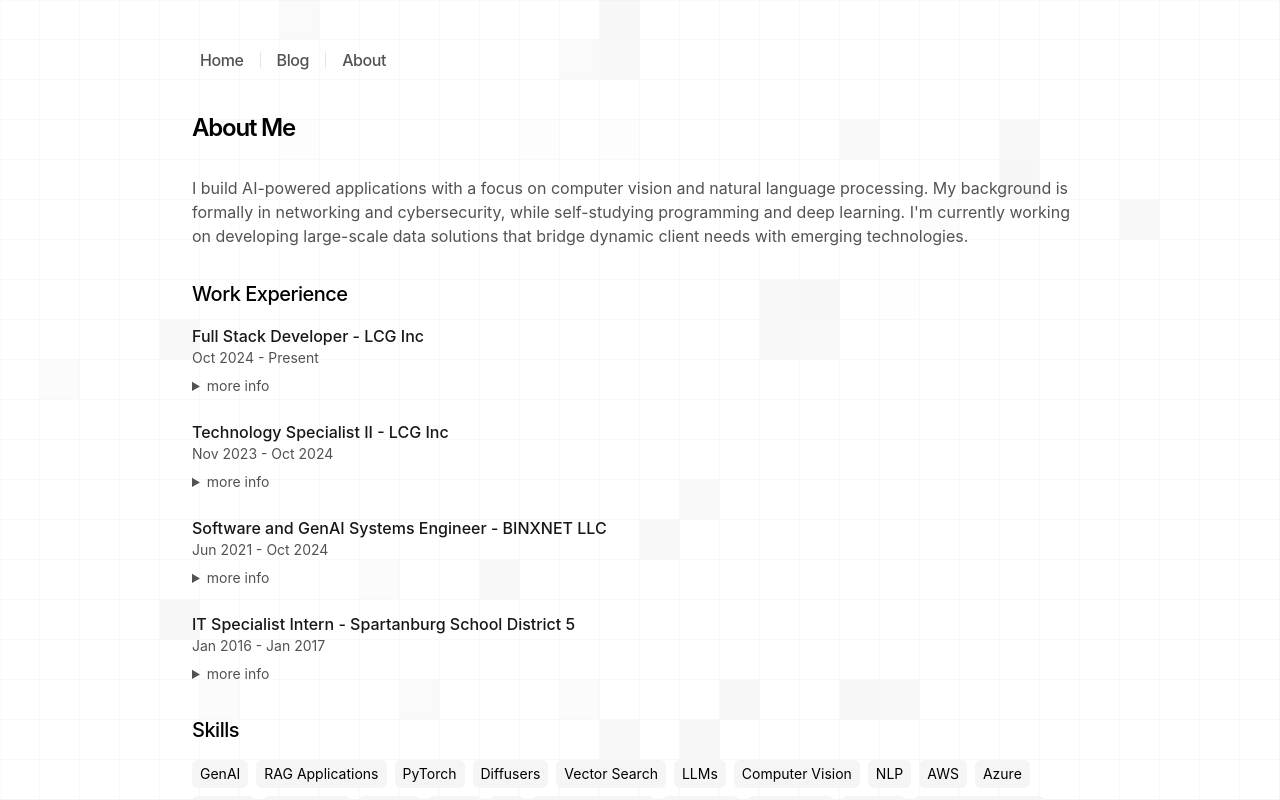
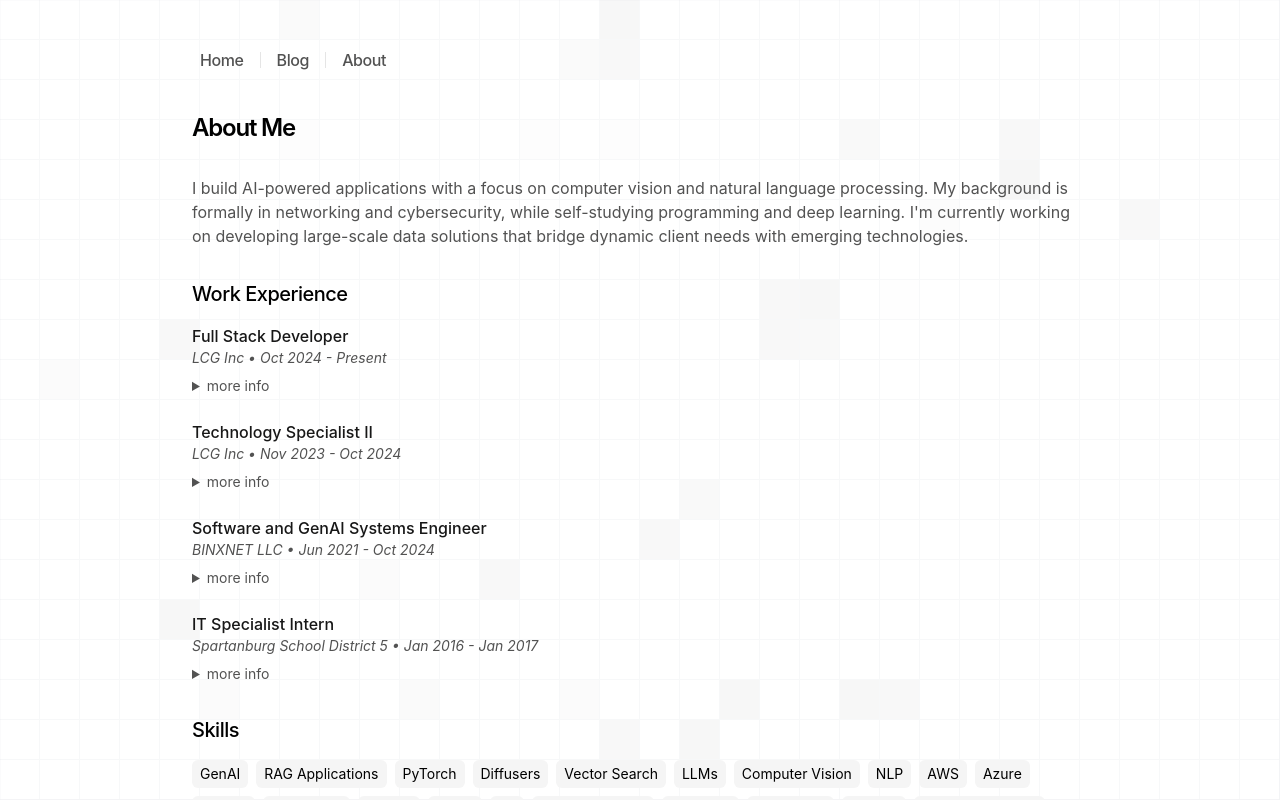
Before and after one commit to Binxly/binx-page, a Next.js app: page /about in a window 1280 px wide. Shown: the top 800 px of the page. Built offline with nearby package versions, Linux system fonts and the light colour scheme.

Commit message:
refactor: improve work experience display on About page
- Reordered job title and company
- Added italics to company name
- Adjusted text formatting for better readability

```diff
--- a/app/about/page.tsx
+++ b/app/about/page.tsx
@@ -146,10 +146,10 @@ export default function Page() {
           {workExperience.map((job, index) => (
             <div key={index} className="mb-6">
               <h3 className="font-medium text-neutral-900 dark:text-neutral-100">
-                {job.title} - {job.company}
+                {job.title}
               </h3>
-              <p className="text-sm text-neutral-600 dark:text-neutral-400 mb-2">
-                {job.period}
+              <p className="text-sm italic text-neutral-600 dark:text-neutral-400 mb-2">
+                {job.company} • {job.period}
               </p>
               <details className="group cursor-pointer">
                 <summary className="text-sm text-neutral-600 dark:text-neutral-400 hover:text-neutral-800 dark:hover:text-neutral-200">
```
